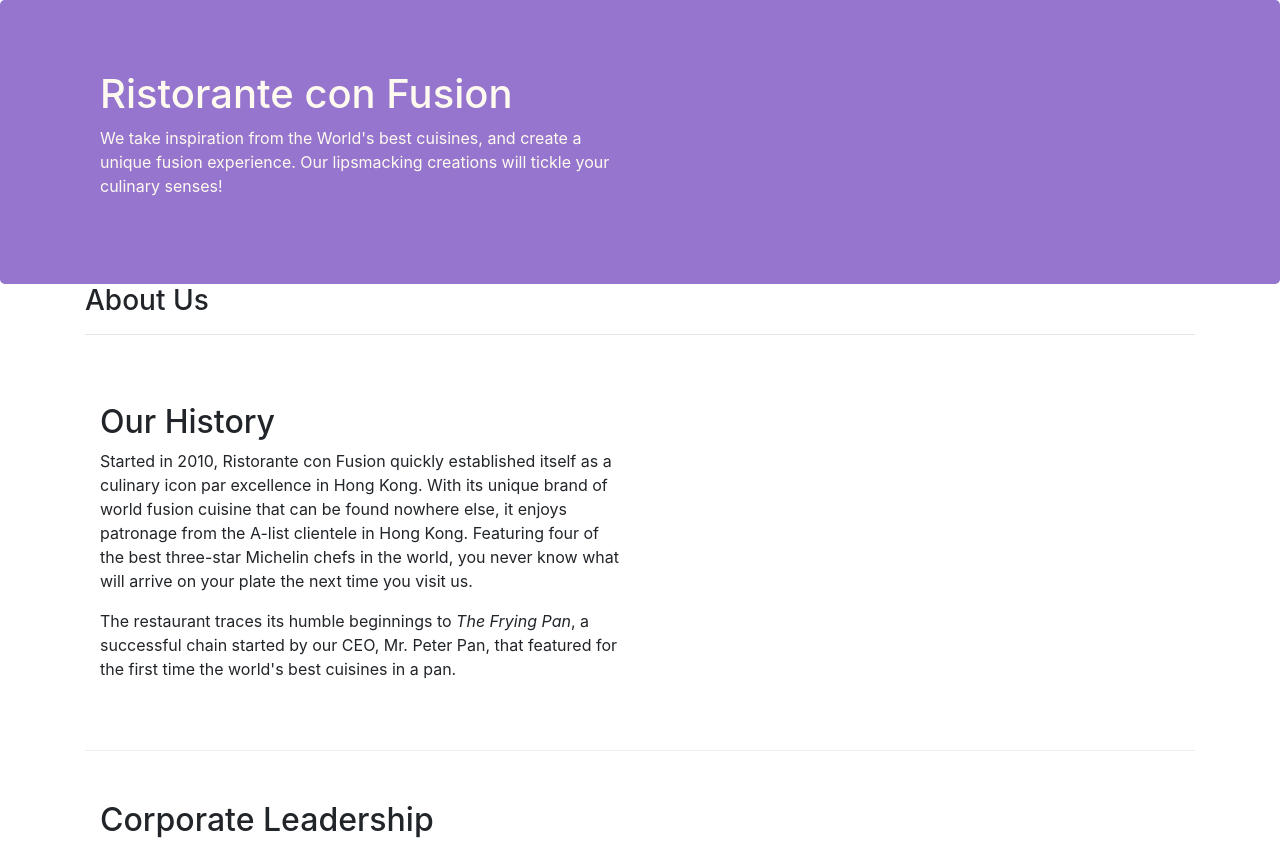
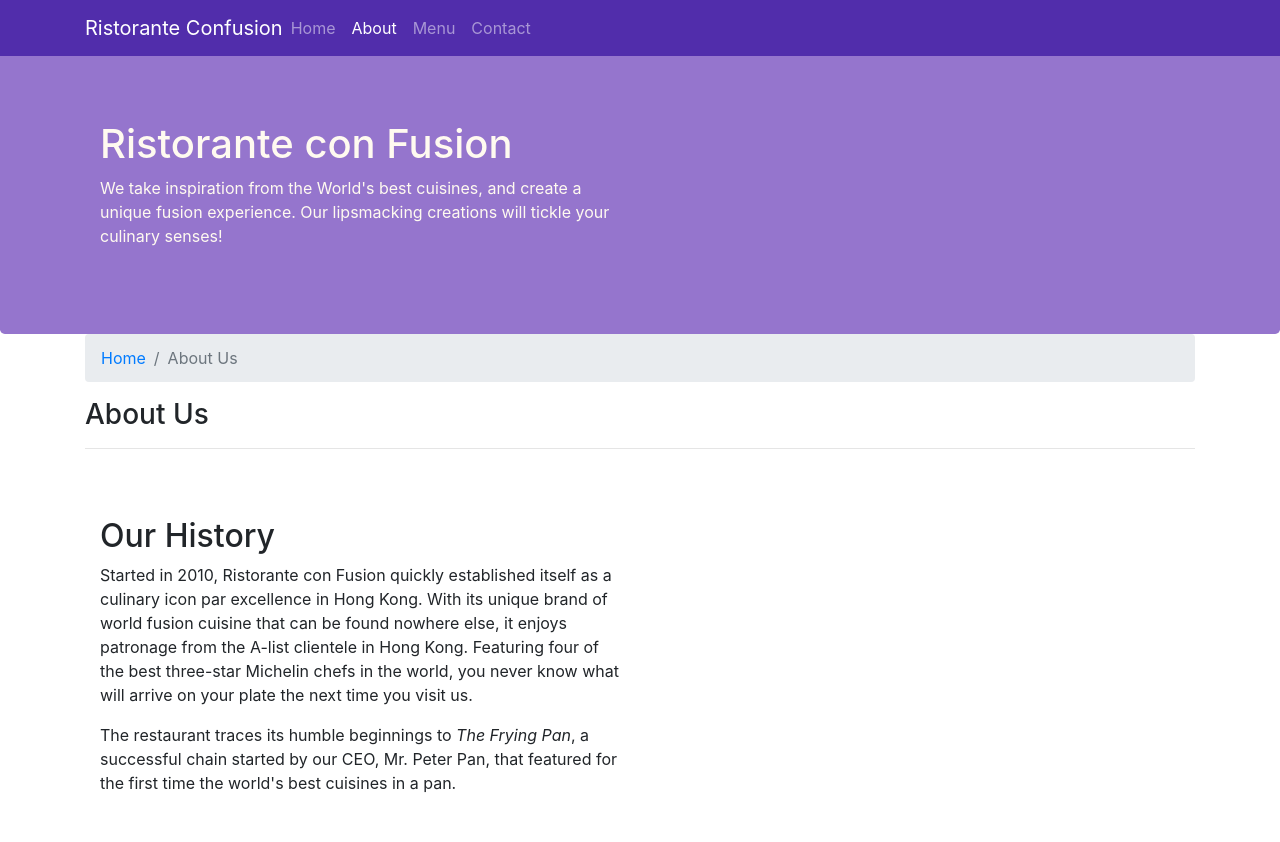
Before and after one commit to JimmyAkl/bootstrap, a website: page aboutus.html in a window 1280 px wide. Shown: the top 842 px of the page. Drawn offline with nearby package versions, Linux system fonts and the light colour scheme.

Commit message:
start of week2

```diff
--- a/aboutus.html
+++ b/aboutus.html
@@ -12,7 +12,22 @@
 </head>
 
 <body>
-
+    <nav class="navbar navbar-dark navbar-expand-sm fixed-top">
+        <div class="container">
+            <button class="navbar-toggler" type="button" data-toggle="collapse" data-target="#Navbar">
+                <span class="navbar-toggler-icon"></span>
+            </button>
+            <a class="navbar-brand mr-auto" href="#">Ristorante Confusion</a>
+            <div class="collapse navbar-collapse" id="Navbar">
+                <ul class="navbar-nav mr-auto">
+                    <li class="nav-item"><a class="nav-link" href="./index.html">Home</a></li>
+                    <li class="nav-item active"><a class="nav-link" href="#">About</a></li>
+                    <li class="nav-item"><a class="nav-link" href="#">Menu</a></li>
+                    <li class="nav-item"><a class="nav-link" href="#">Contact</a></li>
+                </ul>
+            </div>
+        </div>
+    </nav>
     <header class="jumbotron">
         <div class="container">
             <div class="row row-header">
@@ -29,6 +44,10 @@
     <div class="container">
         <div class="row">
             <div class="col-12">
+                <ol class="col-12 breadcrumb">
+                    <li class="breadcrumb-item"><a href="./index.html">Home</a></li>
+                    <li class="breadcrumb-item active">About Us</li>
+                </ol>
                <h3>About Us</h3>
                <hr>
             </div>
@@ -67,7 +86,7 @@
                 <div class="col-4 offset-1 col-sm-2">
                     <h5>Links</h5>
                     <ul class="list-unstyled">
-                        <li><a href="#">Home</a></li>
+                        <li><a href="./index.html">Home</a></li>
                         <li><a href="#">About</a></li>
                         <li><a href="#">Menu</a></li>
                         <li><a href="#">Contact</a></li>
--- a/content/css/styles.css
+++ b/content/css/styles.css
@@ -28,3 +28,12 @@ address{
     margin:0px;
     color:#0f0f0f;
 }
+
+body{
+    padding: 50px 0px 0px 0px;
+    z-index: 0;
+}
+
+.navbar-dark{
+    background-color: #512DAB;
+}
```
Also changed, not shown: index.html (+17 -2 lines).
